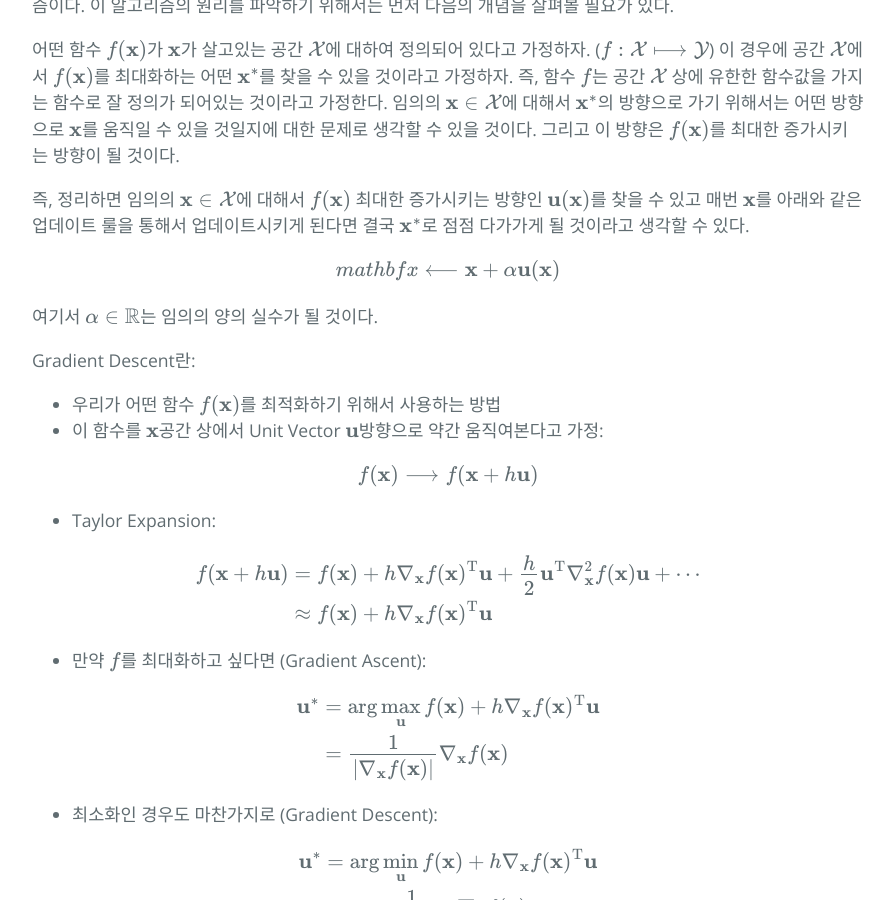
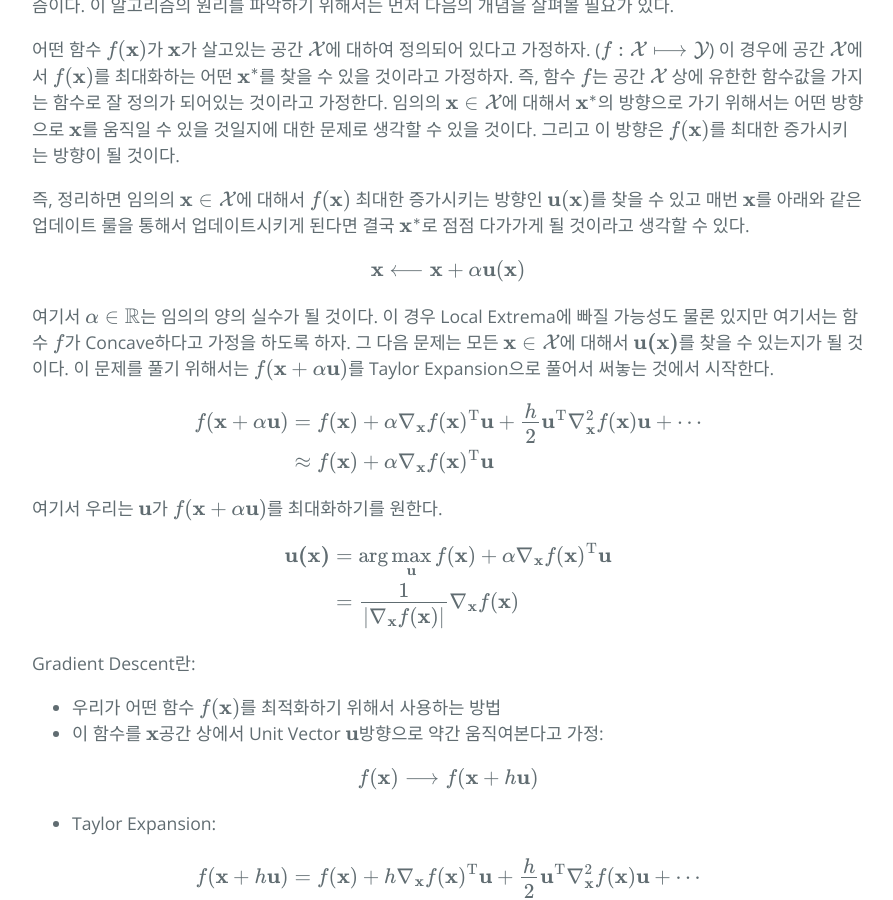
Before and after one commit to hcnoh/hcnoh.github.io, a Jekyll site: the page built from _posts/2019-04-25-logistic-regression-and-naive-bayes.md, in a window 1280 px wide and 900 px high, scrolled down 4090 px. Shown: the whole window, without its empty margins (192-1085 px from the left). Built offline with Jekyll 4.4.1, drawn with Linux system fonts in a browser that asks for light colours; formulas are drawn with MathJax 3; comment, search, counter and statistics services are not loaded.

Commit message:
Update 2019-04-25-logistic-regression-and-naive-bayes.md

```diff
--- a/_posts/2019-04-25-logistic-regression-and-naive-bayes.md
+++ b/_posts/2019-04-25-logistic-regression-and-naive-bayes.md
@@ -133,9 +133,26 @@ Gradient Descent 또는 Gradient Ascent란 어떤 함수 $$f(\mathbf{x})$$를
 
 즉, 정리하면 임의의 $$\mathbf{x}\in \mathcal{X}$$에 대해서 $$f(\mathbf{x})$$ 최대한 증가시키는 방향인 $$\mathbf{u}(\mathbf{x})$$를 찾을 수 있고 매번 $$\mathbf{x}$$를 아래와 같은 업데이트 룰을 통해서 업데이트시키게 된다면 결국 $$\mathbf{x}^*$$로 점점 다가가게 될 것이라고 생각할 수 있다.
 
-$$mathbf{x} \longleftarrow \mathbf{x} + \alpha \mathbf{u}(\mathbf{x})$$
+$$\mathbf{x} \longleftarrow \mathbf{x} + \alpha \mathbf{u}(\mathbf{x})$$
 
-여기서 $$\alpha \in \mathbb{R}$$는 임의의 양의 실수가 될 것이다.
+여기서 $$\alpha \in \mathbb{R}$$는 임의의 양의 실수가 될 것이다. 이 경우 Local Extrema에 빠질 가능성도 물론 있지만 여기서는 함수 $$f$$가 Concave하다고 가정을 하도록 하자. 그 다음 문제는 모든 $$\mathbf{x}\in \mathcal{X}$$에 대해서 $$\mathbf{u(x)}$$를 찾을 수 있는지가 될 것이다. 이 문제를 풀기 위해서는 $$f(\mathbf{x} + \alpha \mathbf{u})$$를 Taylor Expansion으로 풀어서 써놓는 것에서 시작한다.
+
+$$
+\begin{align*}
+f(\mathbf{x} + \alpha \mathbf{u})
+& = f(\mathbf{x}) + \alpha \nabla_{\mathbf{x}}f(\mathbf{x})^{\text{T}}\mathbf{u} + \frac{h}{2}\mathbf{u}^{\text{T}}\nabla_{\mathbf{x}}^2 f(\mathbf{x}) \mathbf{u} + \cdots \\
+& \approx f(\mathbf{x}) + \alpha \nabla_{\mathbf{x}}f(\mathbf{x})^{\text{T}}\mathbf{u}
+\end{align*}
+$$
+
+여기서 우리는 $$\mathbf{u}$$가 $$f(\mathbf{x}+\alpha \mathbf{u})$$를 최대화하기를 원한다.
+
+$$
+\begin{align*}
+\mathbf{u(x)} & = \arg \max_{\mathbf{u}} f(\mathbf{x}) + \alpha \nabla_{\mathbf{x}}f(\mathbf{x})^{\text{T}}\mathbf{u} \\
+& = \frac{1}{\vert \nabla_{\mathbf{x}}f(\mathbf{x}) \vert} \nabla_{\mathbf{x}}f(\mathbf{x})
+\end{align*}
+$$
 
 Gradient Descent란:
 - 우리가 어떤 함수 $$f(\mathbf{x})$$를 최적화하기 위해서 사용하는 방법
```
